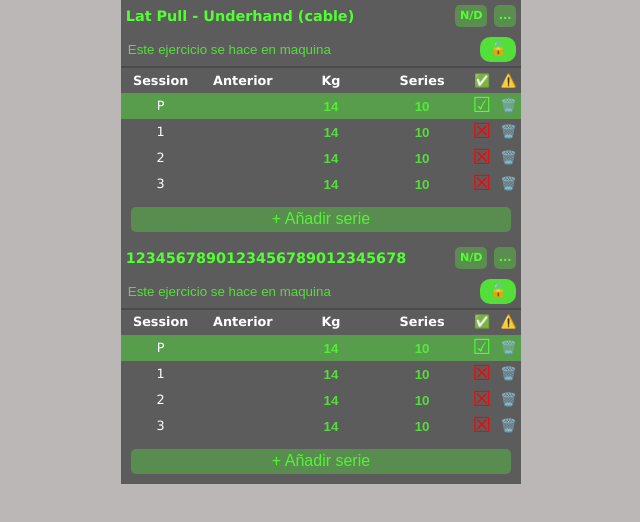
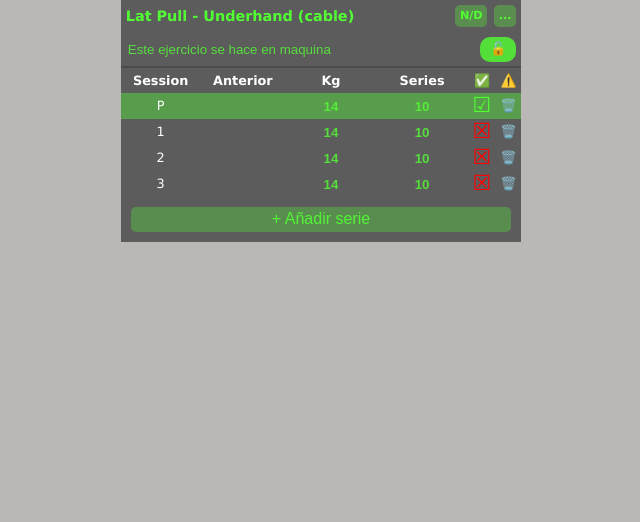
Before and after one commit to VictorHugoAguilar/lit-workout-item-exercice, a website: page index.html in a window 1280 px wide. Shown: the whole page, without its empty margins (319-959 px from the left). Drawn offline with nearby package versions, Linux system fonts and the light colour scheme.

Commit message:
feat(#9): separate component notes in tmpl

```diff
--- a/index.html
+++ b/index.html
@@ -59,7 +59,7 @@
   <body>
     <div class="container">
 			<item-exercice name-exercice="Lat Pull - Underhand (cable)"></item-exercice>
-			<item-exercice name-exercice="1234567890123456789012345678"></item-exercice>
+			<!-- <item-exercice name-exercice="1234567890123456789012345678"></item-exercice> -->
 		</div>
   </body>
 </html>
```
